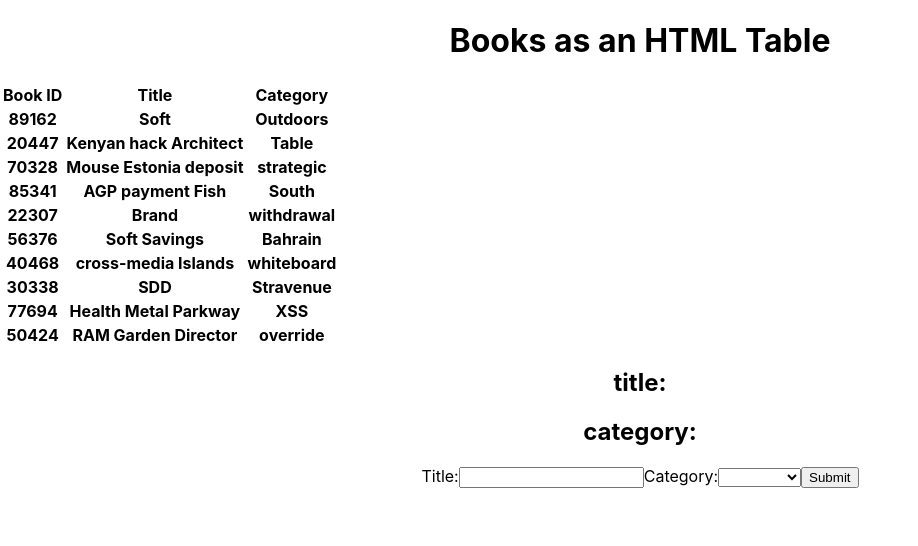
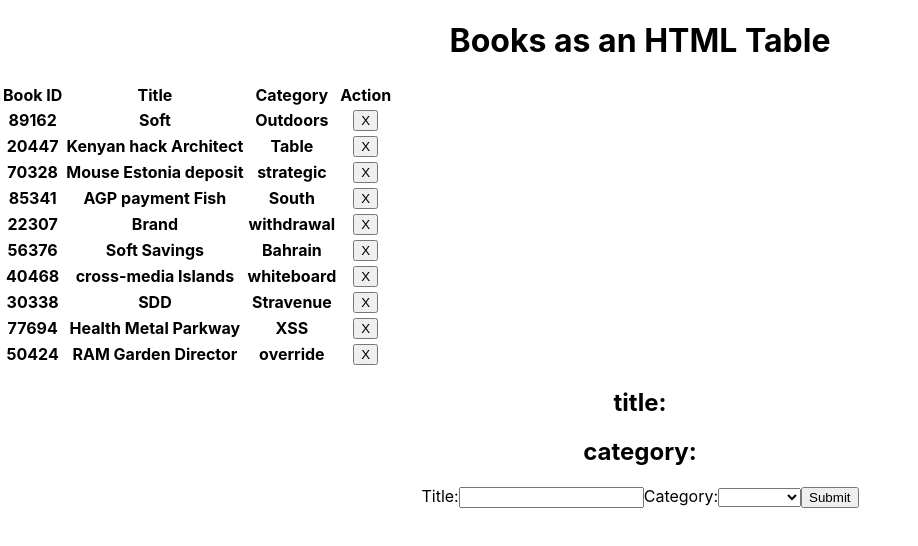
Before and after one commit to RaminMammadzada/react-bookstore-cms, a React (Create React App) app: page / in a window 1280 px wide. Shown: the top 546 px of the page, without its empty margins (0-918 px from the left). Built offline with nearby package versions, Linux system fonts and the light colour scheme.

Commit message:
Implement CREATE_BOOK and REMOVE_BOOK actions, and the corresponding event listeners.

```diff
--- a/src/actions/index.js
+++ b/src/actions/index.js
@@ -8,7 +8,7 @@ export const createBook = book => ({
   payload: book,
 });
 
-export const removeBook = book => ({
+export const removeBook = bookId => ({
   type: REMOVE_BOOK,
-  payload: book,
+  payload: bookId,
 });
--- a/src/components/Book.js
+++ b/src/components/Book.js
@@ -2,12 +2,27 @@ import React from 'react';
 import PropTypes from 'prop-types';
 
 const Books = props => {
-  const { id, title, category } = props;
+  const {
+    id,
+    title,
+    category,
+    handleClick,
+  } = props;
+
   return (
     <tr>
       <th>{id}</th>
       <th>{title}</th>
       <th>{category}</th>
+      <th>
+        <button
+          type="button"
+          id={id}
+          onClick={handleClick}
+        >
+          X
+        </button>
+      </th>
     </tr>
   );
 };
@@ -16,12 +31,14 @@ Books.propTypes = {
   id: PropTypes.number,
   title: PropTypes.string,
   category: PropTypes.string,
+  handleClick: PropTypes.func,
 };
 
 Books.defaultProps = {
   id: 999,
   title: 'title must be here',
   category: 'category must be here',
+  handleClick: null,
 };
 
 export default Books;
--- a/src/containers/BooksList.js
+++ b/src/containers/BooksList.js
@@ -2,9 +2,15 @@ import React from 'react';
 import { connect } from 'react-redux';
 import PropTypes from 'prop-types';
 import Book from '../components/Book';
+import { removeBook } from '../actions';
 
 const BooksList = props => {
-  const { books } = props;
+  const { books, removeBook } = props;
+
+  const handleRemoveBook = event => {
+    event.preventDefault();
+    removeBook(event.target.id);
+  };
 
   return (
     <div>
@@ -15,6 +21,7 @@ const BooksList = props => {
             <th>Book ID</th>
             <th>Title</th>
             <th>Category</th>
+            <th>Action</th>
           </tr>
         </thead>
         <tbody>
@@ -24,6 +31,7 @@ const BooksList = props => {
               id={book.id}
               title={book.title}
               category={book.category}
+              handleClick={handleRemoveBook}
             />
           ))}
         </tbody>
@@ -34,6 +42,7 @@ const BooksList = props => {
 
 BooksList.propTypes = {
   books: PropTypes.arrayOf(PropTypes.object),
+  removeBook: PropTypes.func.isRequired,
 };
 
 BooksList.defaultProps = {
@@ -44,4 +53,8 @@ const mapStateToProps = state => ({
   books: state.books,
 });
 
-export default connect(mapStateToProps)(BooksList);
+const mapDispatchToProps = dispatch => ({
+  removeBook: bookId => dispatch(removeBook(bookId)),
+});
+
+export default connect(mapStateToProps, mapDispatchToProps)(BooksList);
--- a/src/reducers/books.js
+++ b/src/reducers/books.js
@@ -1,4 +1,4 @@
-import { CREATE_BOOK } from '../constants/action-types';
+import { CREATE_BOOK, REMOVE_BOOK } from '../constants/action-types';
 import { books as booksArrays } from '../static-data';
 
 export default function books(store = booksArrays, action) {
@@ -7,5 +7,9 @@ export default function books(store = booksArrays, action) {
       ...store, action.payload,
     ];
   }
+
+  if (action.type === REMOVE_BOOK) {
+    return store.filter(book => book.id.toString() !== action.payload);
+  }
   return store;
 }
```
